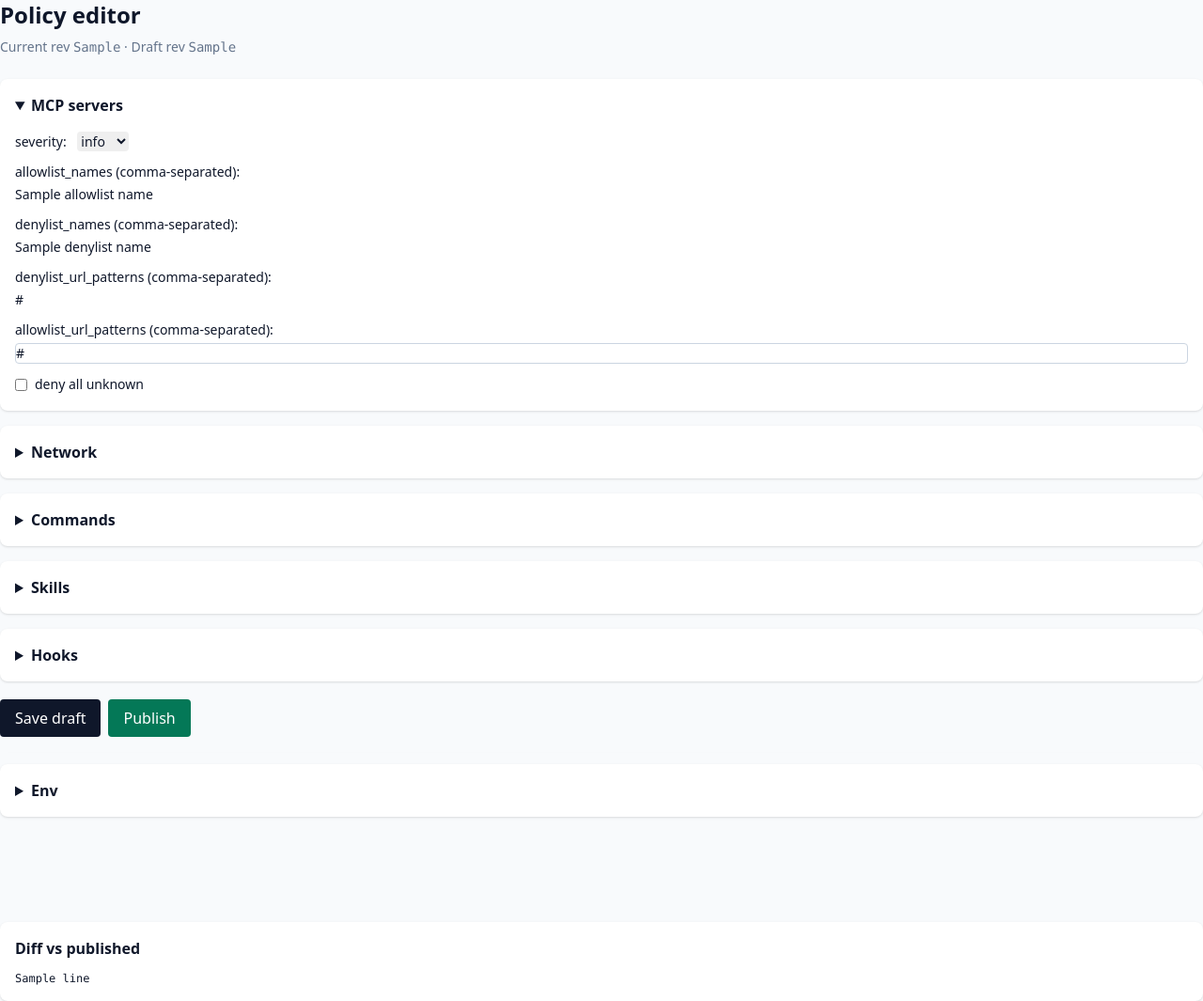
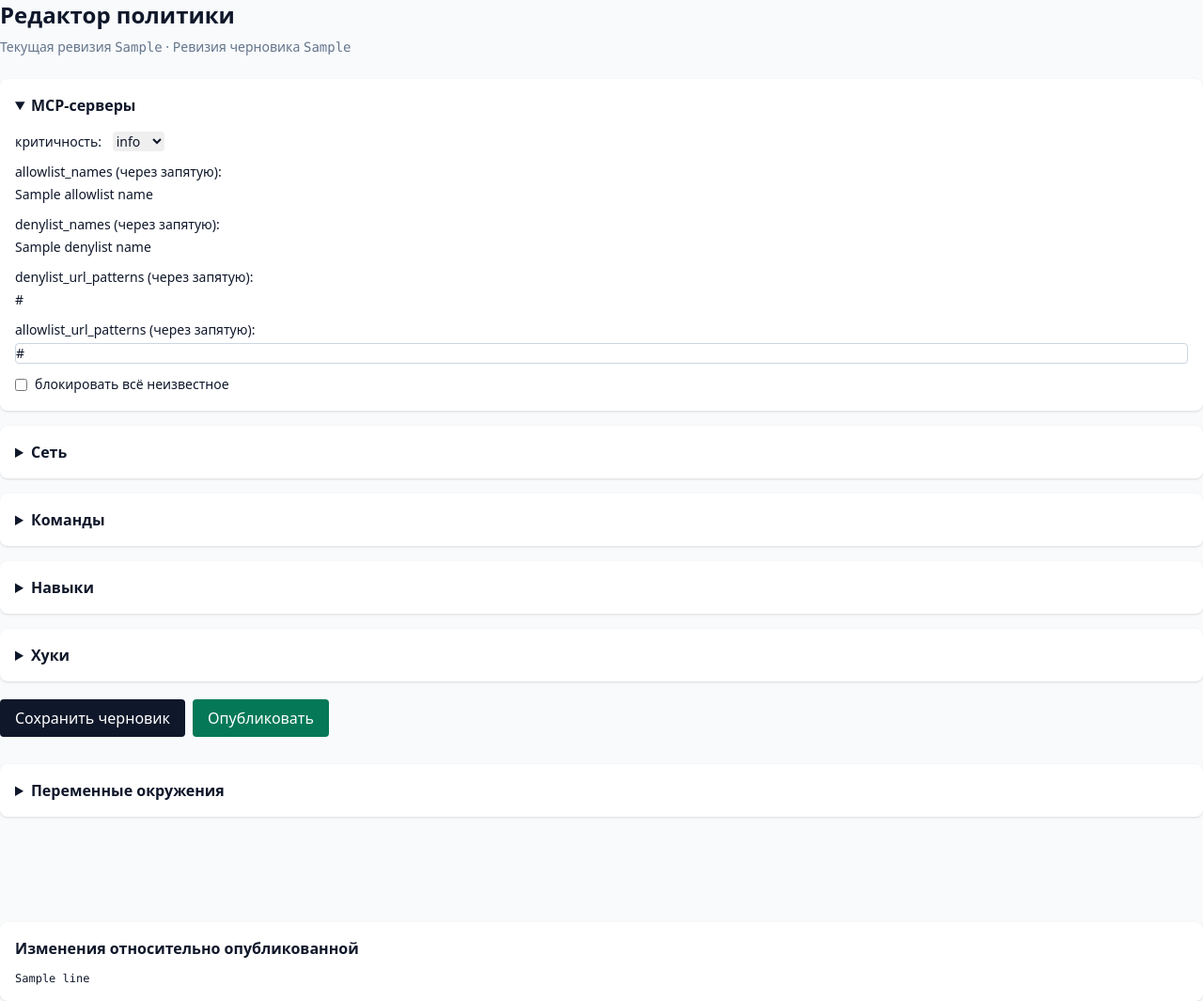
Before and after one commit to timderbak/ccguard, a Python web app: template src/ccguard/server/web/templates/policy_editor.html in a window 1280 px wide. Shown: the whole page at 94% size. Run offline with Jinja, Linux system fonts and the light colour scheme; the template is opened without the code that fills it: most values are stand-ins (such as "Sample title", 1, 10 or a date in 2020); some libraries are stand-ins or nearby versions.

Commit message:
feat(i18n): translate UI to Russian
Co-Authored-By: Claude Opus 4.7 (1M context) <noreply@anthropic.com>

```diff
--- a/src/ccguard/server/web/routes.py
+++ b/src/ccguard/server/web/routes.py
@@ -412,7 +412,7 @@ def settings_change_password(
     if cfg.admin_hash_file:
         Path(cfg.admin_hash_file).write_text(new_hash + "\n")
     cfg.admin_password_hash = new_hash
-    return RedirectResponse(url="/settings?password_msg=Password+changed", status_code=303)
+    return RedirectResponse(url="/settings?password_msg=Пароль+изменён", status_code=303)
 
 
 @router.get("/_partials/overview/fleet-table", response_class=HTMLResponse)
--- a/src/ccguard/server/web/templates/base.html
+++ b/src/ccguard/server/web/templates/base.html
@@ -1,5 +1,5 @@
 <!DOCTYPE html>
-<html lang="en">
+<html lang="ru">
 <head>
     <meta charset="UTF-8" />
     <meta name="viewport" content="width=device-width, initial-scale=1.0" />
@@ -13,16 +13,16 @@
         <aside class="w-56 bg-slate-900 text-slate-100 p-4">
             <h1 class="text-xl font-bold mb-6">ccguard</h1>
             <nav class="space-y-2 text-sm">
-                <a href="/" class="block hover:bg-slate-800 px-3 py-2 rounded">Overview</a>
-                <a href="/machines" class="block hover:bg-slate-800 px-3 py-2 rounded">Machines</a>
-                <a href="/findings" class="block hover:bg-slate-800 px-3 py-2 rounded">Findings</a>
-                <a href="/policy" class="block hover:bg-slate-800 px-3 py-2 rounded">Policy</a>
-                <a href="/policy/history" class="block hover:bg-slate-800 px-3 py-2 rounded">History</a>
-                <a href="/settings" class="block hover:bg-slate-800 px-3 py-2 rounded">Settings</a>
+                <a href="/" class="block hover:bg-slate-800 px-3 py-2 rounded">Обзор</a>
+                <a href="/machines" class="block hover:bg-slate-800 px-3 py-2 rounded">Машины</a>
+                <a href="/findings" class="block hover:bg-slate-800 px-3 py-2 rounded">Находки</a>
+                <a href="/policy" class="block hover:bg-slate-800 px-3 py-2 rounded">Политика</a>
+                <a href="/policy/history" class="block hover:bg-slate-800 px-3 py-2 rounded">История</a>
+                <a href="/settings" class="block hover:bg-slate-800 px-3 py-2 rounded">Настройки</a>
             </nav>
             <form method="POST" action="/logout" class="mt-6">
                 <input type="hidden" name="csrf_token" value="{{ csrf_token }}" />
-                <button class="text-sm text-slate-400 hover:text-white">Log out</button>
+                <button class="text-sm text-slate-400 hover:text-white">Выйти</button>
             </form>
         </aside>
         <main class="flex-1 p-8">{% block content %}{% endblock %}</main>
--- a/src/ccguard/server/web/templates/components/_policy_section_agents.html
+++ b/src/ccguard/server/web/templates/components/_policy_section_agents.html
@@ -1,32 +1,32 @@
 <details class="bg-white rounded-lg shadow p-4">
-    <summary class="cursor-pointer font-semibold">Agents</summary>
+    <summary class="cursor-pointer font-semibold">Агенты</summary>
     <div class="mt-4 space-y-3 text-sm">
-        <label class="block">severity:
+        <label class="block">критичность:
             <select name="agents.severity" class="rounded border-slate-300 ml-2">
                 <option value="info"  {% if policy.agents.severity == 'info'  %}selected{% endif %}>info</option>
                 <option value="warn"  {% if policy.agents.severity == 'warn'  %}selected{% endif %}>warn</option>
                 <option value="block" {% if policy.agents.severity == 'block' %}selected{% endif %}>block</option>
             </select>
         </label>
-        <label class="block">allowlist_names (comma-separated):
+        <label class="block">allowlist_names (через запятую):
             <input type="text" name="agents.allowlist_names"
                    value="{{ policy.agents.allowlist_names | join(', ') }}"
                    class="mt-1 block w-full rounded border-slate-300" /></label>
-        <label class="block">denylist_names (comma-separated):
+        <label class="block">denylist_names (через запятую):
             <input type="text" name="agents.denylist_names"
                    value="{{ policy.agents.denylist_names | join(', ') }}"
                    class="mt-1 block w-full rounded border-slate-300" /></label>
-        <label class="block">denylist_tools (comma-separated, e.g. Bash, Write, Edit):
+        <label class="block">denylist_tools (через запятую, например Bash, Write, Edit):
             <input type="text" name="agents.denylist_tools"
                    value="{{ policy.agents.denylist_tools | join(', ') }}"
                    class="mt-1 block w-full rounded border-slate-300" /></label>
-        <label class="block">trusted_file_hashes (one sha256 per line):
+        <label class="block">trusted_file_hashes (один sha256 на строку):
             <textarea name="agents.trusted_file_hashes" rows="4"
                       class="mt-1 block w-full rounded border-slate-300 font-mono text-xs"
                       >{{ policy.agents.trusted_file_hashes | join('\n') }}</textarea></label>
         <label class="inline-flex items-center">
             <input type="checkbox" name="agents.deny_all_unknown" value="1"
                    {% if policy.agents.deny_all_unknown %}checked{% endif %} />
-            <span class="ml-2">deny all unknown</span></label>
+            <span class="ml-2">блокировать всё неизвестное</span></label>
     </div>
 </details>
--- a/src/ccguard/server/web/templates/components/_policy_section_commands.html
+++ b/src/ccguard/server/web/templates/components/_policy_section_commands.html
@@ -1,21 +1,21 @@
 <details class="bg-white rounded-lg shadow p-4">
-    <summary class="cursor-pointer font-semibold">Commands</summary>
+    <summary class="cursor-pointer font-semibold">Команды</summary>
     <div class="mt-4 space-y-3 text-sm">
-        <label class="block">severity:
+        <label class="block">критичность:
             <select name="commands.severity" class="rounded border-slate-300 ml-2">
                 <option value="info"  {% if policy.commands.severity == 'info'  %}selected{% endif %}>info</option>
                 <option value="warn"  {% if policy.commands.severity == 'warn'  %}selected{% endif %}>warn</option>
                 <option value="block" {% if policy.commands.severity == 'block' %}selected{% endif %}>block</option>
             </select>
         </label>
-        <label class="block">denylist_patterns (one regex per line):
+        <label class="block">denylist_patterns (одна regex на строку):
             <textarea name="commands.denylist_patterns" rows="4"
                       class="mt-1 block w-full rounded border-slate-300 font-mono text-xs"
                       >{{ policy.commands.denylist_patterns | join('\n') }}</textarea></label>
-        <label class="block">allowlist_patterns (one regex per line):
+        <label class="block">allowlist_patterns (одна regex на строку):
             <textarea name="commands.allowlist_patterns" rows="4"
                       class="mt-1 block w-full rounded border-slate-300 font-mono text-xs"
                       >{{ policy.commands.allowlist_patterns | join('\n') }}</textarea></label>
-        <p class="text-xs text-slate-400">always_deny is hardcoded in schema and not editable.</p>
+        <p class="text-xs text-slate-400">always_deny зашит в схеме и не редактируется.</p>
     </div>
 </details>
--- a/src/ccguard/server/web/templates/components/_policy_section_env.html
+++ b/src/ccguard/server/web/templates/components/_policy_section_env.html
@@ -1,18 +1,18 @@
 <details class="bg-white rounded-lg shadow p-4">
-    <summary class="cursor-pointer font-semibold">Env</summary>
+    <summary class="cursor-pointer font-semibold">Переменные окружения</summary>
     <div class="mt-4 space-y-3 text-sm">
-        <label class="block">severity:
+        <label class="block">критичность:
             <select name="env.severity" class="rounded border-slate-300 ml-2">
                 <option value="info"  {% if policy.env.severity == 'info'  %}selected{% endif %}>info</option>
                 <option value="warn"  {% if policy.env.severity == 'warn'  %}selected{% endif %}>warn</option>
                 <option value="block" {% if policy.env.severity == 'block' %}selected{% endif %}>block</option>
             </select>
         </label>
-        <label class="block">denylist_patterns (one regex per line):
+        <label class="block">denylist_patterns (одна regex на строку):
             <textarea name="env.denylist_patterns" rows="4"
                       class="mt-1 block w-full rounded border-slate-300 font-mono text-xs"
                       >{{ policy.env.denylist_patterns | join('\n') }}</textarea></label>
-        <label class="block">allowlist_names (comma-separated):
+        <label class="block">allowlist_names (через запятую):
             <input type="text" name="env.allowlist_names"
                    value="{{ policy.env.allowlist_names | join(', ') }}"
                    class="mt-1 block w-full rounded border-slate-300" /></label>
--- a/src/ccguard/server/web/templates/components/_policy_section_hooks.html
+++ b/src/ccguard/server/web/templates/components/_policy_section_hooks.html
@@ -1,8 +1,8 @@
 <details class="bg-white rounded-lg shadow p-4">
-    <summary class="cursor-pointer font-semibold">Hooks</summary>
+    <summary class="cursor-pointer font-semibold">Хуки</summary>
     <div class="mt-4 space-y-3 text-sm">
         <label class="block">
-            severity:
+            критичность:
             <select name="hooks.severity" class="rounded border-slate-300 ml-2">
                 <option value="info"  {% if policy.hooks.severity == 'info'  %}selected{% endif %}>info</option>
                 <option value="warn"  {% if policy.hooks.severity == 'warn'  %}selected{% endif %}>warn</option>
@@ -10,7 +10,7 @@
             </select>
         </label>
         <label class="block">
-            allowlist_commands (newline-separated):
+            allowlist_commands (по одной на строку):
             <textarea name="hooks.allowlist_commands" rows="4"
                       class="mt-1 block w-full rounded border-slate-300 font-mono text-xs"
                       >{{ policy.hooks.allowlist_commands | join('\n') }}</textarea>
@@ -18,7 +18,7 @@
         <label class="inline-flex items-center">
             <input type="checkbox" name="hooks.deny_unknown" value="1"
                    {% if policy.hooks.deny_unknown %}checked{% endif %} />
-            <span class="ml-2">deny unknown</span>
+            <span class="ml-2">блокировать неизвестные</span>
         </label>
     </div>
 </details>
--- a/src/ccguard/server/web/templates/components/_policy_section_mcp.html
+++ b/src/ccguard/server/web/templates/components/_policy_section_mcp.html
@@ -1,8 +1,8 @@
 <details open class="bg-white rounded-lg shadow p-4">
-    <summary class="cursor-pointer font-semibold">MCP servers</summary>
+    <summary class="cursor-pointer font-semibold">MCP-серверы</summary>
     <div class="mt-4 space-y-3 text-sm">
         <label class="block">
-            severity:
+            критичность:
             <select name="mcp_servers.severity" class="rounded border-slate-300 ml-2">
                 <option value="info"  {% if policy.mcp_servers.severity == 'info'  %}selected{% endif %}>info</option>
                 <option value="warn"  {% if policy.mcp_servers.severity == 'warn'  %}selected{% endif %}>warn</option>
@@ -10,25 +10,25 @@
             </select>
         </label>
         <label class="block">
-            allowlist_names (comma-separated):
+            allowlist_names (через запятую):
             <input type="text" name="mcp_servers.allowlist_names"
                    value="{{ policy.mcp_servers.allowlist_names | join(', ') }}"
                    class="mt-1 block w-full rounded border-slate-300" />
         </label>
         <label class="block">
-            denylist_names (comma-separated):
+            denylist_names (через запятую):
             <input type="text" name="mcp_servers.denylist_names"
                    value="{{ policy.mcp_servers.denylist_names | join(', ') }}"
                    class="mt-1 block w-full rounded border-slate-300" />
         </label>
         <label class="block">
-            denylist_url_patterns (comma-separated):
+            denylist_url_patterns (через запятую):
             <input type="text" name="mcp_servers.denylist_url_patterns"
                    value="{{ policy.mcp_servers.denylist_url_patterns | join(', ') }}"
                    class="mt-1 block w-full rounded border-slate-300" />
         </label>
         <label class="block">
-            allowlist_url_patterns (comma-separated):
+            allowlist_url_patterns (через запятую):
             <input type="text" name="mcp_servers.allowlist_url_patterns"
                    value="{{ policy.mcp_servers.allowlist_url_patterns | join(', ') }}"
                    class="mt-1 block w-full rounded border border-slate-300" />
@@ -36,7 +36,7 @@
         <label class="inline-flex items-center">
             <input type="checkbox" name="mcp_servers.deny_all_unknown" value="1"
                    {% if policy.mcp_servers.deny_all_unknown %}checked{% endif %} />
-            <span class="ml-2">deny all unknown</span>
+            <span class="ml-2">блокировать всё неизвестное</span>
         </label>
     </div>
 </details>
--- a/src/ccguard/server/web/templates/components/_policy_section_network.html
+++ b/src/ccguard/server/web/templates/components/_policy_section_network.html
@@ -1,24 +1,24 @@
 <details class="bg-white rounded-lg shadow p-4">
-    <summary class="cursor-pointer font-semibold">Network</summary>
+    <summary class="cursor-pointer font-semibold">Сеть</summary>
     <div class="mt-4 space-y-3 text-sm">
-        <label class="block">severity:
+        <label class="block">критичность:
             <select name="network.severity" class="rounded border-slate-300 ml-2">
                 <option value="info"  {% if policy.network.severity == 'info'  %}selected{% endif %}>info</option>
                 <option value="warn"  {% if policy.network.severity == 'warn'  %}selected{% endif %}>warn</option>
                 <option value="block" {% if policy.network.severity == 'block' %}selected{% endif %}>block</option>
             </select>
         </label>
-        <label class="block">allowlist_hosts (comma-separated):
+        <label class="block">allowlist_hosts (через запятую):
             <input type="text" name="network.allowlist_hosts"
                    value="{{ policy.network.allowlist_hosts | join(', ') }}"
                    class="mt-1 block w-full rounded border-slate-300" /></label>
-        <label class="block">denylist_hosts (comma-separated):
+        <label class="block">denylist_hosts (через запятую):
             <input type="text" name="network.denylist_hosts"
                    value="{{ policy.network.denylist_hosts | join(', ') }}"
                    class="mt-1 block w-full rounded border-slate-300" /></label>
         <label class="inline-flex items-center">
             <input type="checkbox" name="network.deny_all_unknown" value="1"
                    {% if policy.network.deny_all_unknown %}checked{% endif %} />
-            <span class="ml-2">deny all unknown</span></label>
+            <span class="ml-2">блокировать всё неизвестное</span></label>
     </div>
 </details>
--- a/src/ccguard/server/web/templates/components/_policy_section_skills.html
+++ b/src/ccguard/server/web/templates/components/_policy_section_skills.html
@@ -1,24 +1,24 @@
 <details class="bg-white rounded-lg shadow p-4">
-    <summary class="cursor-pointer font-semibold">Skills</summary>
+    <summary class="cursor-pointer font-semibold">Навыки</summary>
     <div class="mt-4 space-y-3 text-sm">
-        <label class="block">severity:
+        <label class="block">критичность:
             <select name="skills.severity" class="rounded border-slate-300 ml-2">
                 <option value="info"  {% if policy.skills.severity == 'info'  %}selected{% endif %}>info</option>
                 <option value="warn"  {% if policy.skills.severity == 'warn'  %}selected{% endif %}>warn</option>
                 <option value="block" {% if policy.skills.severity == 'block' %}selected{% endif %}>block</option>
             </select>
         </label>
-        <label class="block">allowlist_names (comma-separated):
+        <label class="block">allowlist_names (через запятую):
             <input type="text" name="skills.allowlist_names"
                    value="{{ policy.skills.allowlist_names | join(', ') }}"
                    class="mt-1 block w-full rounded border-slate-300" /></label>
-        <label class="block">trusted_dir_hashes (one sha256 per line):
+        <label class="block">trusted_dir_hashes (один sha256 на строку):
             <textarea name="skills.trusted_dir_hashes" rows="4"
                       class="mt-1 block w-full rounded border-slate-300 font-mono text-xs"
                       >{{ policy.skills.trusted_dir_hashes | join('\n') }}</textarea></label>
         <label class="inline-flex items-center">
             <input type="checkbox" name="skills.deny_all_unknown" value="1"
                    {% if policy.skills.deny_all_unknown %}checked{% endif %} />
-            <span class="ml-2">deny all unknown</span></label>
+            <span class="ml-2">блокировать всё неизвестное</span></label>
     </div>
 </details>
--- a/src/ccguard/server/web/templates/machines_list.html
+++ b/src/ccguard/server/web/templates/machines_list.html
@@ -1,7 +1,7 @@
 {% extends "base.html" %}
-{% block title %}ccguard — machines{% endblock %}
+{% block title %}ccguard — машины{% endblock %}
 {% block content %}
-<h2 class="text-2xl font-semibold mb-6">Machines ({{ machines|length }})</h2>
+<h2 class="text-2xl font-semibold mb-6">Машины ({{ machines|length }})</h2>
 <div class="bg-white rounded-lg shadow p-4">
     {% include "components/_fleet_table.html" %}
 </div>
--- a/src/ccguard/server/web/templates/overview.html
+++ b/src/ccguard/server/web/templates/overview.html
@@ -1,7 +1,7 @@
 {% extends "base.html" %}
-{% block title %}ccguard — overview{% endblock %}
+{% block title %}ccguard — обзор{% endblock %}
 {% block content %}
-<h2 class="text-2xl font-semibold mb-6">Overview</h2>
+<h2 class="text-2xl font-semibold mb-6">Обзор</h2>
 <div class="bg-white rounded-lg shadow p-4"
      hx-get="/_partials/overview/fleet-table"
      hx-trigger="every 30s">
--- a/src/ccguard/server/web/templates/policy_editor.html
+++ b/src/ccguard/server/web/templates/policy_editor.html
@@ -1,11 +1,11 @@
 {% extends "base.html" %}
-{% block title %}ccguard — policy{% endblock %}
+{% block title %}ccguard — политика{% endblock %}
 {% block content %}
-<h2 class="text-2xl font-semibold mb-2">Policy editor</h2>
+<h2 class="text-2xl font-semibold mb-2">Редактор политики</h2>
 <p class="text-slate-500 text-sm mb-6">
-    Current rev <span class="font-mono">{{ current_rev }}</span> ·
-    Draft rev <span class="font-mono">{{ draft_rev }}</span>
-    {% if has_draft %}<span class="text-amber-600">· unsaved</span>{% endif %}
+    Текущая ревизия <span class="font-mono">{{ current_rev }}</span> ·
+    Ревизия черновика <span class="font-mono">{{ draft_rev }}</span>
+    {% if has_draft %}<span class="text-amber-600">· не сохранено</span>{% endif %}
 </p>
 
 <form method="POST" action="/policy/draft" class="space-y-4">
@@ -21,16 +21,16 @@
 
     <div class="flex gap-2 sticky bottom-0 bg-slate-50 py-4">
         <button type="submit"
-                class="bg-slate-900 text-white rounded px-4 py-2">Save draft</button>
+                class="bg-slate-900 text-white rounded px-4 py-2">Сохранить черновик</button>
         <button type="submit" formaction="/policy/publish"
                 class="bg-emerald-700 text-white rounded px-4 py-2"
-                onclick="return confirm('Publish draft to all agents?')">Publish</button>
+                onclick="return confirm('Опубликовать черновик на все машины?')">Опубликовать</button>
     </div>
 </form>
 
 {% if diff_lines %}
 <section class="bg-white rounded-lg shadow p-4 mt-6">
-    <h3 class="font-semibold mb-3">Diff vs published</h3>
+    <h3 class="font-semibold mb-3">Изменения относительно опубликованной</h3>
     <pre class="text-xs overflow-x-auto">{% for line in diff_lines %}{{ line }}
 {% endfor %}</pre>
 </section>
```
Also changed, not shown: src/ccguard/server/web/templates/components/_fleet_table.html (+10 -10 lines), src/ccguard/server/web/templates/findings_feed.html (+6 -6 lines), src/ccguard/server/web/templates/login.html (+4 -4 lines), src/ccguard/server/web/templates/machine_detail.html (+6 -6 lines), src/ccguard/server/web/templates/policy_history.html (+5 -5 lines), src/ccguard/server/web/templates/settings.html (+16 -16 lines), tests/integration/test_web_smoke.py (+4 -4 lines).
